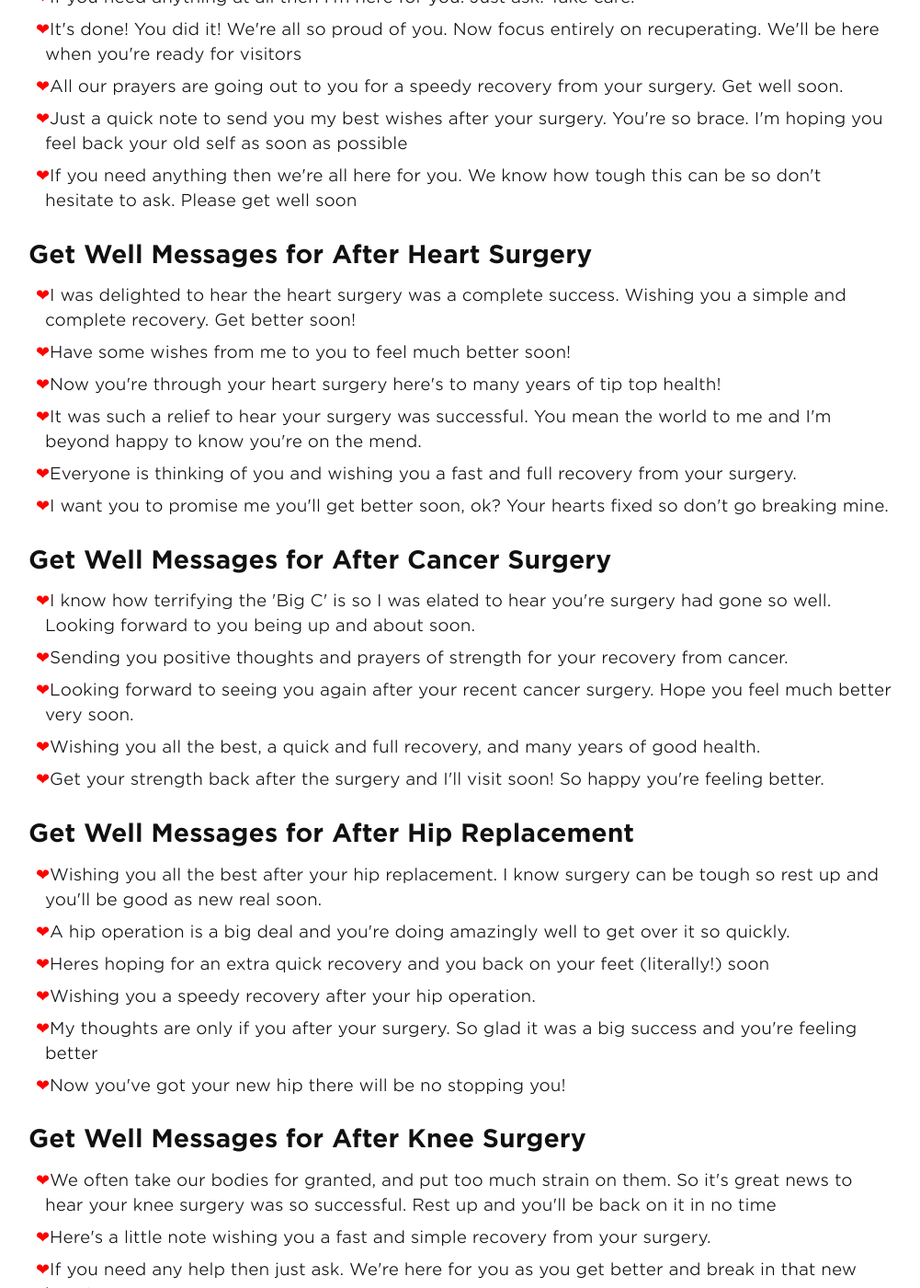
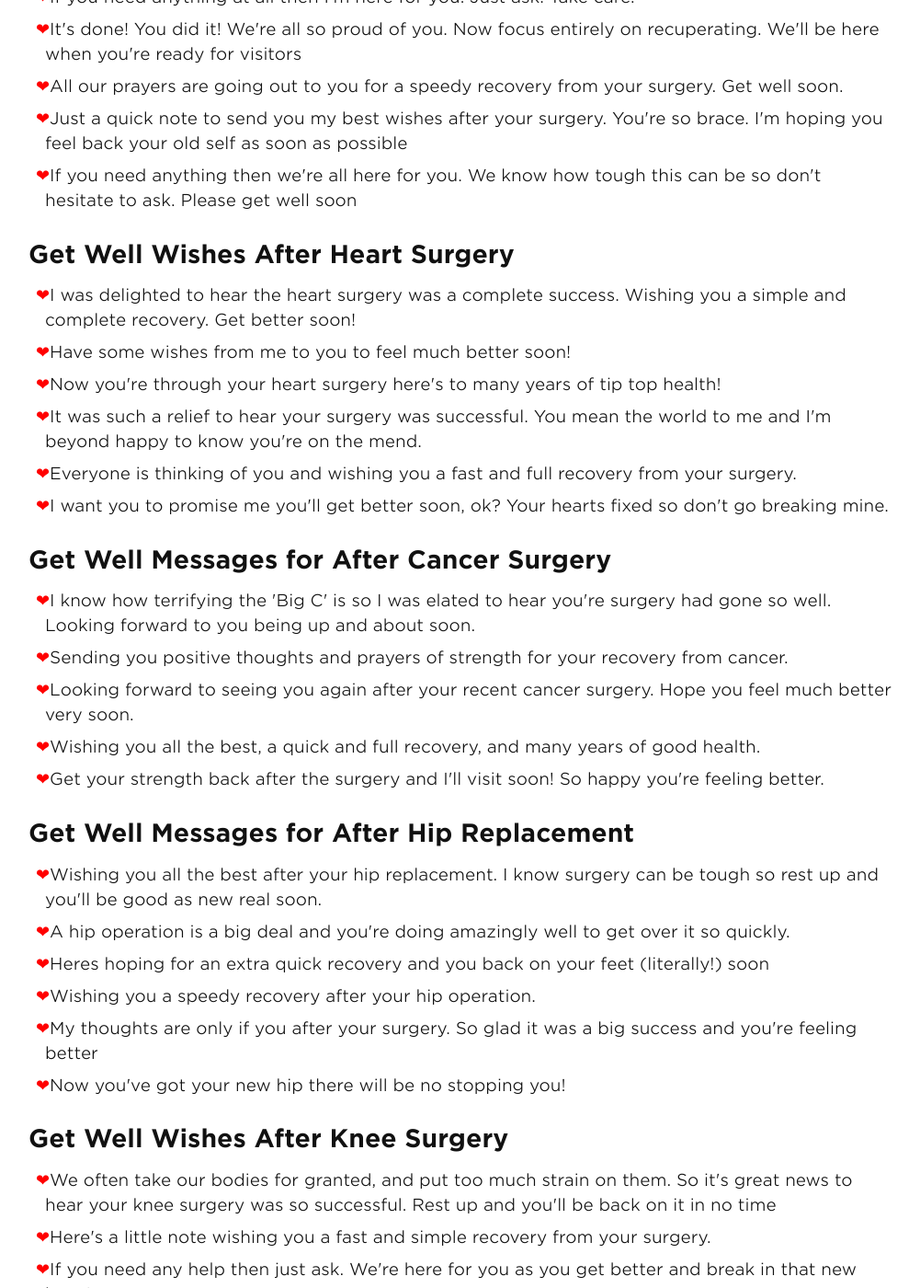
Before and after one commit to andyml123/andyml123.github.io, a Jekyll site: the page built from get-well-soon-messages-after-surgery.md, in a window 1280 px wide and 1400 px high, scrolled down 1101 px. Shown: the whole window at 92% size, without its empty margins (139-1140 px from the left). Built offline with Jekyll 4.4.1, drawn with Linux system fonts in a browser that asks for light colours; a script that is not in the unit is left out.

Commit message:
Update get-well-soon-messages-after-surgery.md

```diff
--- a/get-well-soon-messages-after-surgery.md
+++ b/get-well-soon-messages-after-surgery.md
@@ -36,7 +36,7 @@ published: true
 <li>If you need anything then we're all here for you. We know how tough this can be so don't hesitate to ask. Please get well soon</li>
 </ul>
 
-<h2>Get Well Messages for After Heart Surgery</h2>
+<h2>Get Well Wishes After Heart Surgery</h2>
 
 <ul class="heart">
 <li>I was delighted to hear the heart surgery was a complete success. Wishing you a simple and complete recovery. Get better soon!</li>
@@ -68,7 +68,7 @@ published: true
 <li>Now you've got your new hip there will be no stopping you! </li>
 </ul>
 
-<h2>Get Well Messages for After Knee Surgery</h2>
+<h2>Get Well Wishes After Knee Surgery</h2>
 
 <ul class="heart">
 <li>We often take our bodies for granted, and put too much strain on them. So it's great news to hear your knee surgery was so successful. Rest up and you'll be back on it in no time</li>
```
